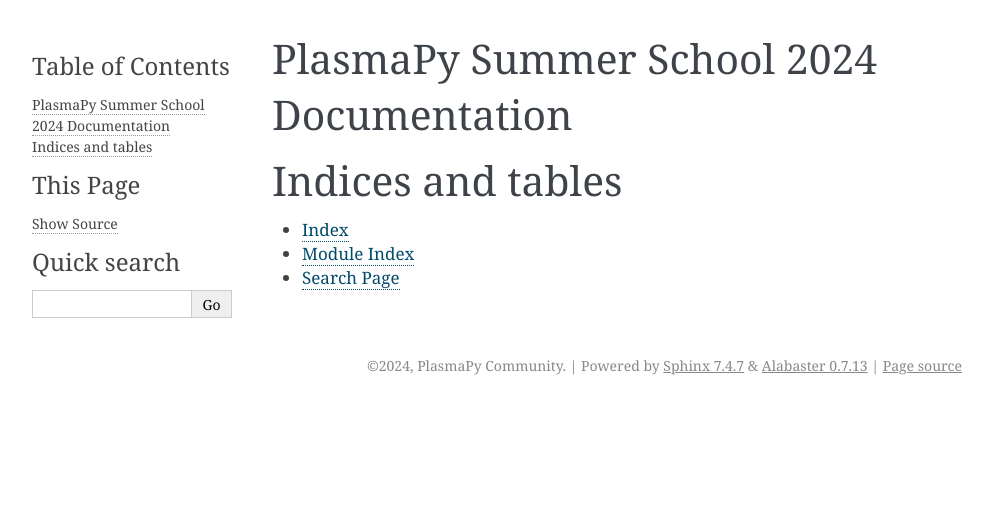
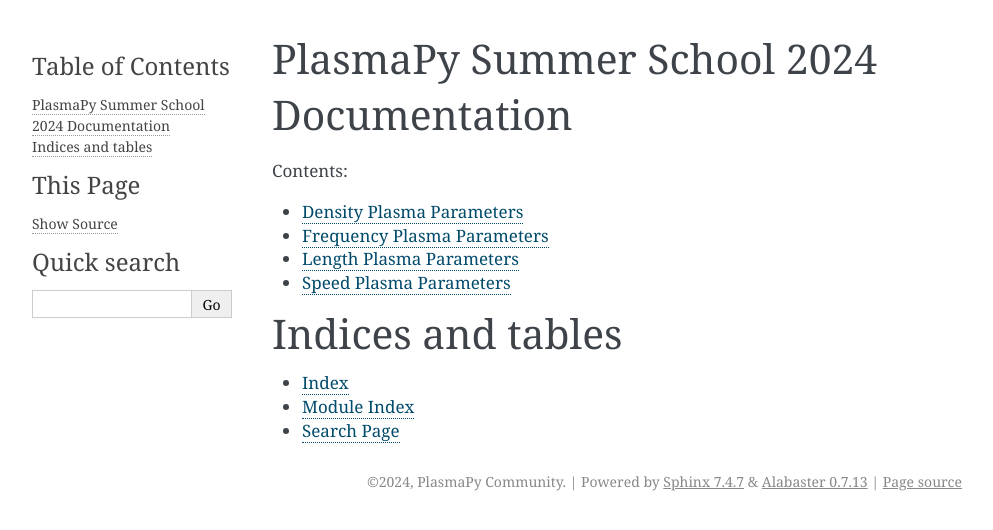
Before and after one commit to PlasmaPy/plasmapy-summer-school, a Sphinx documentation site: the page built from docs/source/index.rst, in a window 1280 px wide. Shown: the top 530 px of the page, without its empty margins (148-1141 px from the left). Built offline with Sphinx 7.4.7, drawn with Linux system fonts in a browser that asks for light colours.

```diff
--- /dev/null
+++ b/docs/source/densities.rst
@@ -0,0 +1,7 @@
+*************************
+Density Plasma Parameters
+*************************
+
+.. currentmodule:: hack.formulary.densities
+
+.. automodapi:: hack.formulary.densities
--- /dev/null
+++ b/docs/source/frequencies.rst
@@ -0,0 +1,7 @@
+***************************
+Frequency Plasma Parameters
+***************************
+
+.. currentmodule:: hack.formulary.frequencies
+
+.. automodapi:: hack.formulary.frequencies
--- a/docs/source/index.rst
+++ b/docs/source/index.rst
@@ -5,6 +5,12 @@ PlasmaPy Summer School 2024 Documentation
    :maxdepth: 2
    :caption: Contents:
 
+   densities
+   frequencies
+   lengths
+   speeds
+
+
 Indices and tables
 ==================
 
--- /dev/null
+++ b/docs/source/lengths.rst
@@ -0,0 +1,7 @@
+************************
+Length Plasma Parameters
+************************
+
+.. .. currentmodule:: hack.formulary.lengths
+
+.. .. automodapi:: hack.formulary.lengths
--- /dev/null
+++ b/docs/source/speeds.rst
@@ -0,0 +1,7 @@
+***********************
+Speed Plasma Parameters
+***********************
+
+.. .. currentmodule:: hack.formulary.speeds
+
+.. .. automodapi:: hack.formulary.speeds
```
